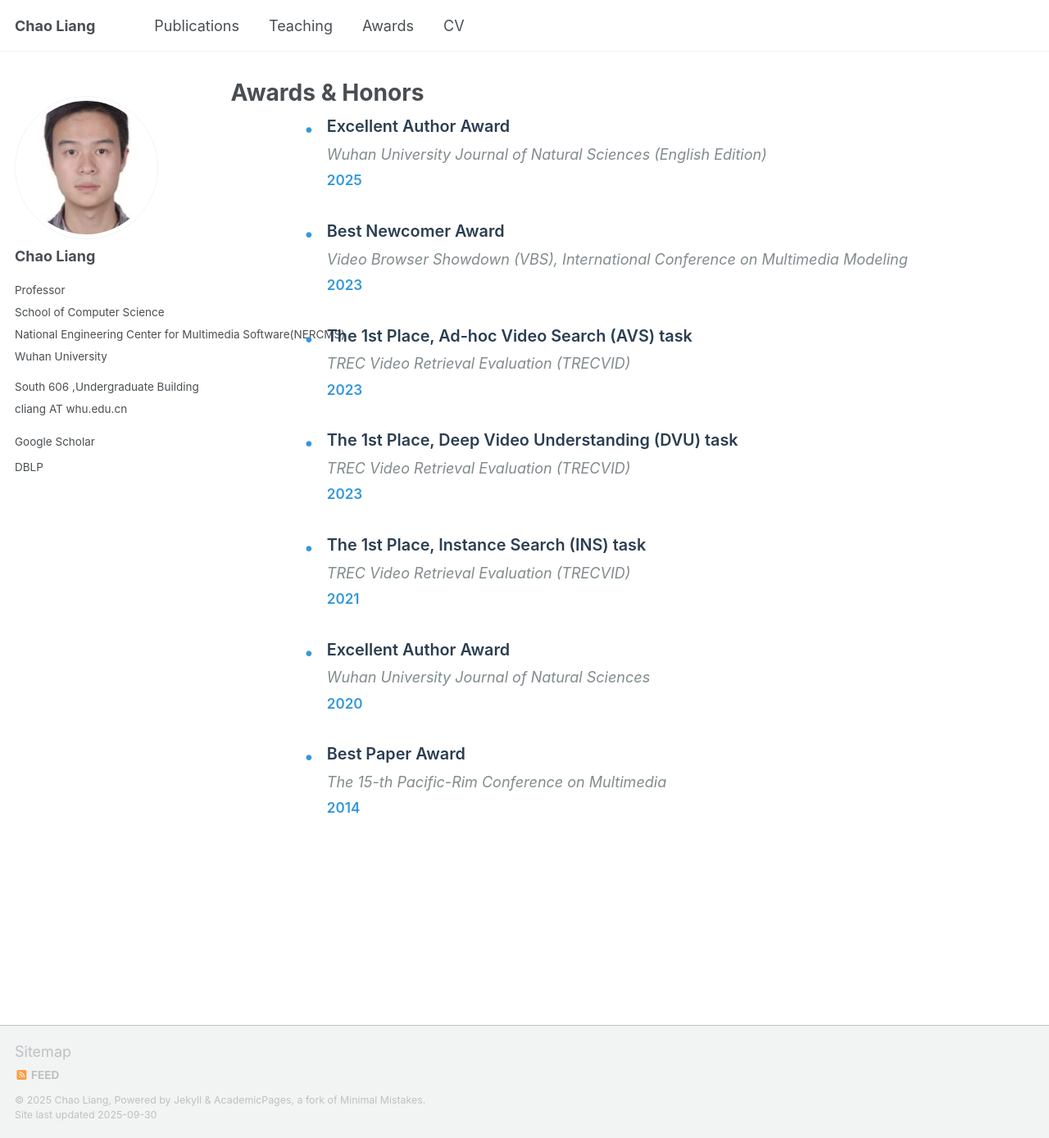
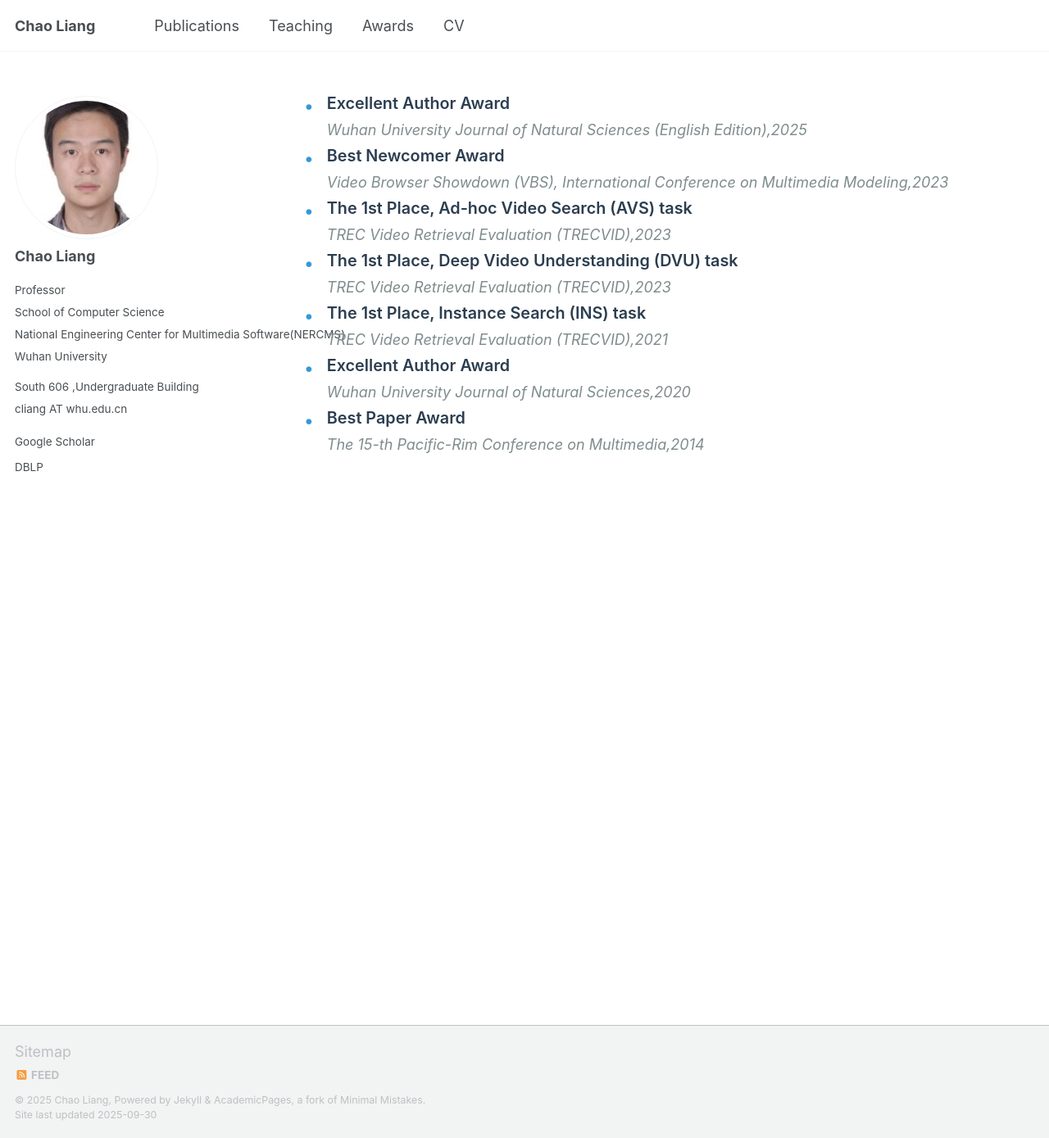
Before and after one commit to zhangsipng/page.github.io, a Jekyll site: the page built from _pages/awards.html, in a window 1280 px wide and 1389 px high. Shown: the whole window at 82% size. Built offline with Jekyll 4.4.1, drawn with Linux system fonts in a browser that asks for light colours; a script that is not in the unit is left out.

Commit message:
Update awards.html

```diff
--- a/_pages/awards.html
+++ b/_pages/awards.html
@@ -14,7 +14,7 @@ author_profile: true
 }
 
 .award-item {
-  margin-bottom: 2em;
+  margin-bottom: 0.3em;
   padding-left: 1.5em;
   position: relative;
 }
@@ -37,63 +37,52 @@ author_profile: true
   font-size: 1.1em;
   font-weight: 600;
   color: #2c3e50;
-  margin-bottom: 0.3em;
+  margin-bottom: 0.2em;
   line-height: 1.4;
 }
 
 .award-conference {
   font-style: italic;
   color: #7f8c8d;
-  margin-bottom: 0.3em;
+  margin-bottom: 0.2em;
 }
 
-.award-year {
-  color: #3498db;
-  font-weight: 600;
-  font-size: 0.95em;
-}
+
 </style>
 
 <div class="awards-list">
   <div class="award-item">
     <div class="award-title">Excellent Author Award</div>
-    <div class="award-conference">Wuhan University Journal of Natural Sciences (English Edition)</div>
-    <div class="award-year">2025</div>
+    <div class="award-conference">Wuhan University Journal of Natural Sciences (English Edition),2025</div>
   </div>
 
   <div class="award-item">
     <div class="award-title">Best Newcomer Award</div>
-    <div class="award-conference">Video Browser Showdown (VBS), International Conference on Multimedia Modeling</div>
-    <div class="award-year">2023</div>
+    <div class="award-conference">Video Browser Showdown (VBS), International Conference on Multimedia Modeling,2023</div>
   </div>
 
   <div class="award-item">
     <div class="award-title">The 1st Place, Ad-hoc Video Search (AVS) task</div>
-    <div class="award-conference">TREC Video Retrieval Evaluation (TRECVID)</div>
-    <div class="award-year">2023</div>
+    <div class="award-conference">TREC Video Retrieval Evaluation (TRECVID),2023</div>
   </div>
 
   <div class="award-item">
     <div class="award-title">The 1st Place, Deep Video Understanding (DVU) task</div>
-    <div class="award-conference">TREC Video Retrieval Evaluation (TRECVID)</div>
-    <div class="award-year">2023</div>
+    <div class="award-conference">TREC Video Retrieval Evaluation (TRECVID),2023</div>
   </div>
 
   <div class="award-item">
     <div class="award-title">The 1st Place, Instance Search (INS) task</div>
-    <div class="award-conference">TREC Video Retrieval Evaluation (TRECVID)</div>
-    <div class="award-year">2021</div>
+    <div class="award-conference">TREC Video Retrieval Evaluation (TRECVID),2021</div>
   </div>
 
   <div class="award-item">
     <div class="award-title">Excellent Author Award</div>
-    <div class="award-conference">Wuhan University Journal of Natural Sciences</div>
-    <div class="award-year">2020</div>
+    <div class="award-conference">Wuhan University Journal of Natural Sciences,2020</div>
   </div>
 
   <div class="award-item">
     <div class="award-title">Best Paper Award</div>
-    <div class="award-conference">The 15-th Pacific-Rim Conference on Multimedia</div>
-    <div class="award-year">2014</div>
+    <div class="award-conference">The 15-th Pacific-Rim Conference on Multimedia,2014</div>
   </div>
 </div>
```
Also changed, not shown: other parts of _pages/awards.html (+1 -1 lines).
